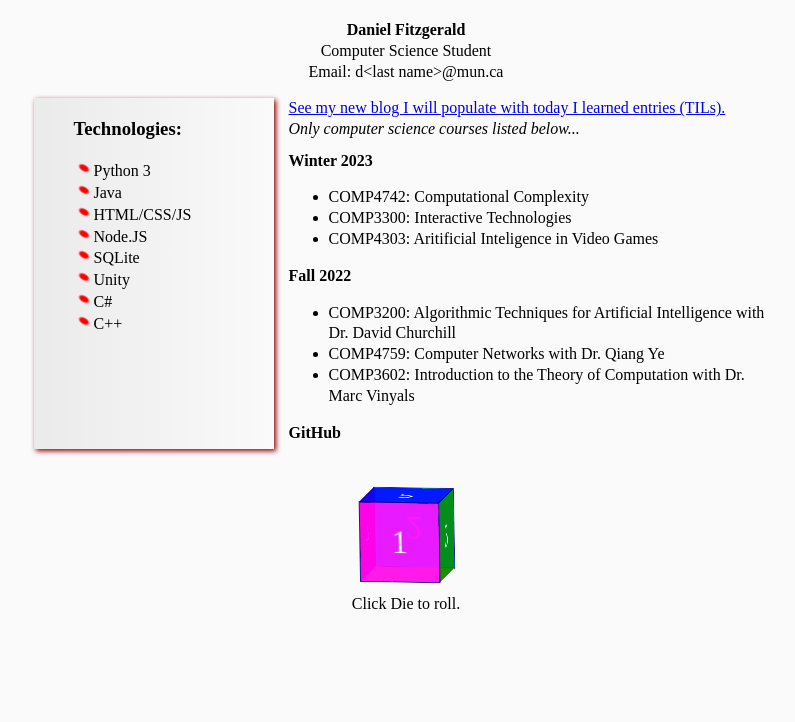
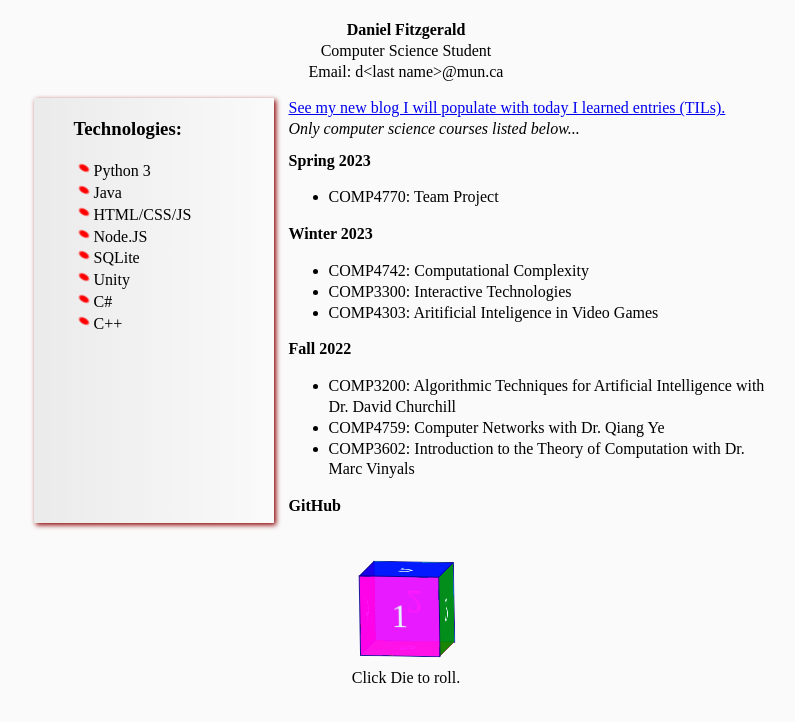
Before and after one commit to danfitzgerald/-dfitzgerald-MUN, a plain HTML site: page index.html in a window 1280 px wide. Shown: the whole page, without its empty margins (234-1029 px from the left). Drawn offline with Linux system fonts and the light colour scheme; a script that the page names is missing.

Commit message:
Added spring courses, improved die contrast

```diff
--- a/die.css
+++ b/die.css
@@ -49,7 +49,7 @@
 .bottom {
     transform: rotateX(270deg);
     margin-top: 50%;
-    background-color: yellow;
+    background-color: orange;
 }
 .back {
     transform: translateZ(calc(-0.5 * var(--die-size))) rotateX(180deg);
--- a/index.html
+++ b/index.html
@@ -31,6 +31,10 @@
         <div class="bio flex-box">
             <a href="https://danfitzgerald.github.io/">See my new blog I will populate with today I learned entries (TILs).</a>
             <div><i>Only computer science courses listed below...</i></div>
+            <h3>Spring 2023</h3>
+            <ul>
+                <li>COMP4770: Team Project</li>
+            </ul>
             <h3>Winter 2023</h3>
             <ul>
                 <li>COMP4742: Computational Complexity</li>
```
